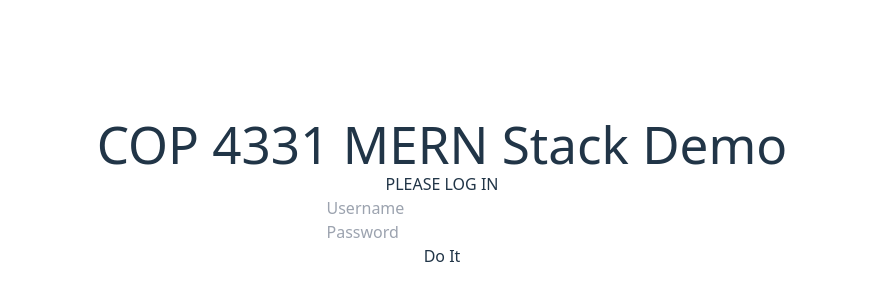
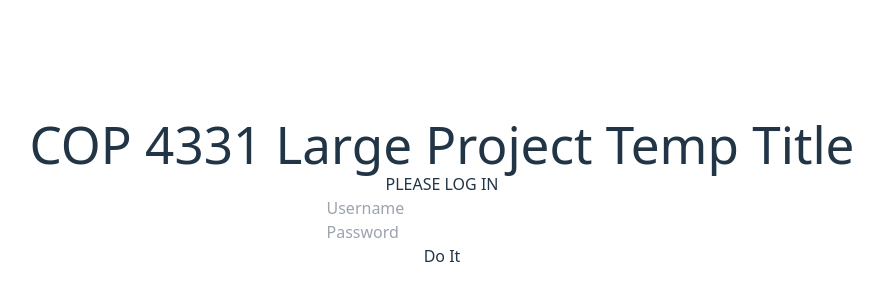
Before and after one commit to Brock-Saunders/COP4331_LargeProject_16, a React (Vite) app in the folder frontend/: page / in a window 1280 px wide. Shown: the part 208-508 px from the top of the page, without its empty margins (198-1081 px from the left). Built offline with nearby package versions, Linux system fonts and the light colour scheme.

Commit message:
changed temp login page name

```diff
--- a/frontend/src/components/PageTitle.tsx
+++ b/frontend/src/components/PageTitle.tsx
@@ -1,7 +1,6 @@
-function PageTitle()
-{
+function PageTitle() {
     return (
-        <h1 id="title">COP 4331 MERN Stack Demo</h1>
+        <h1 id="title">COP 4331 Large Project Temp Title</h1>
     );
 };
 
```
